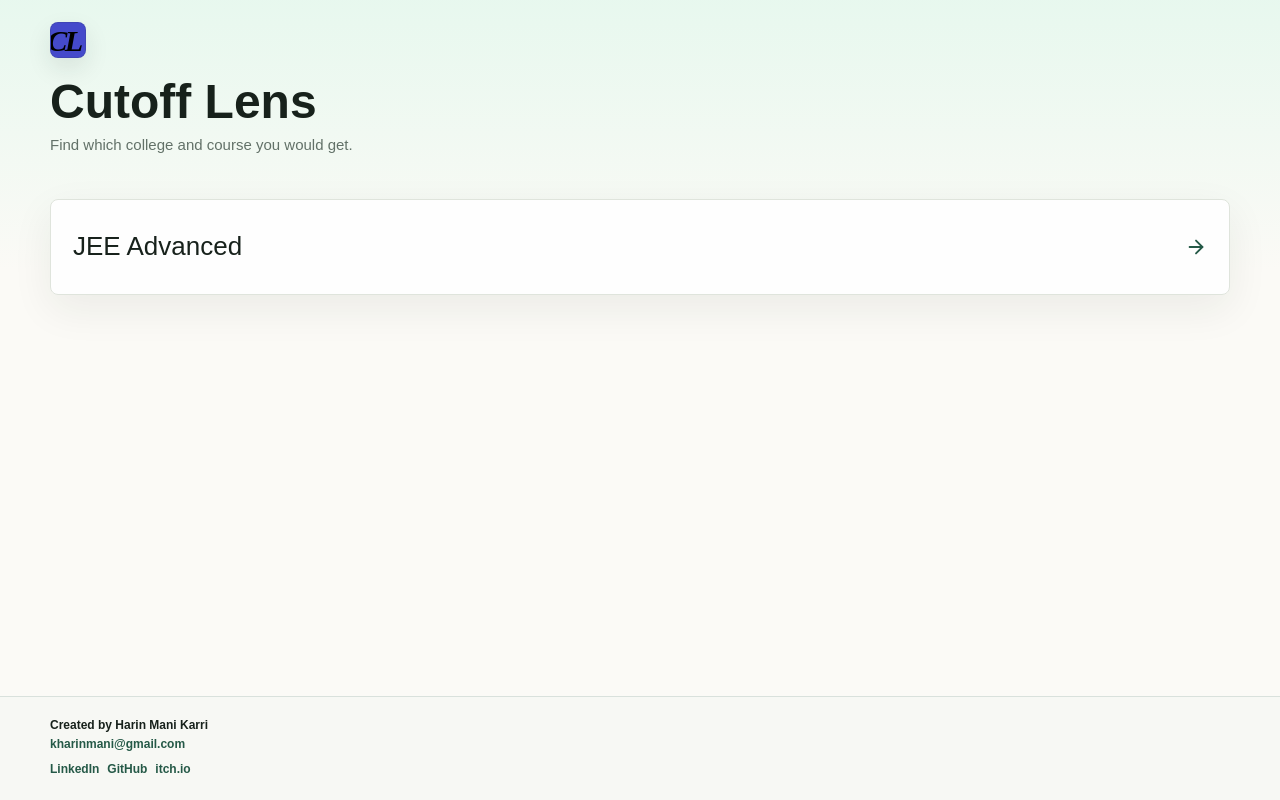
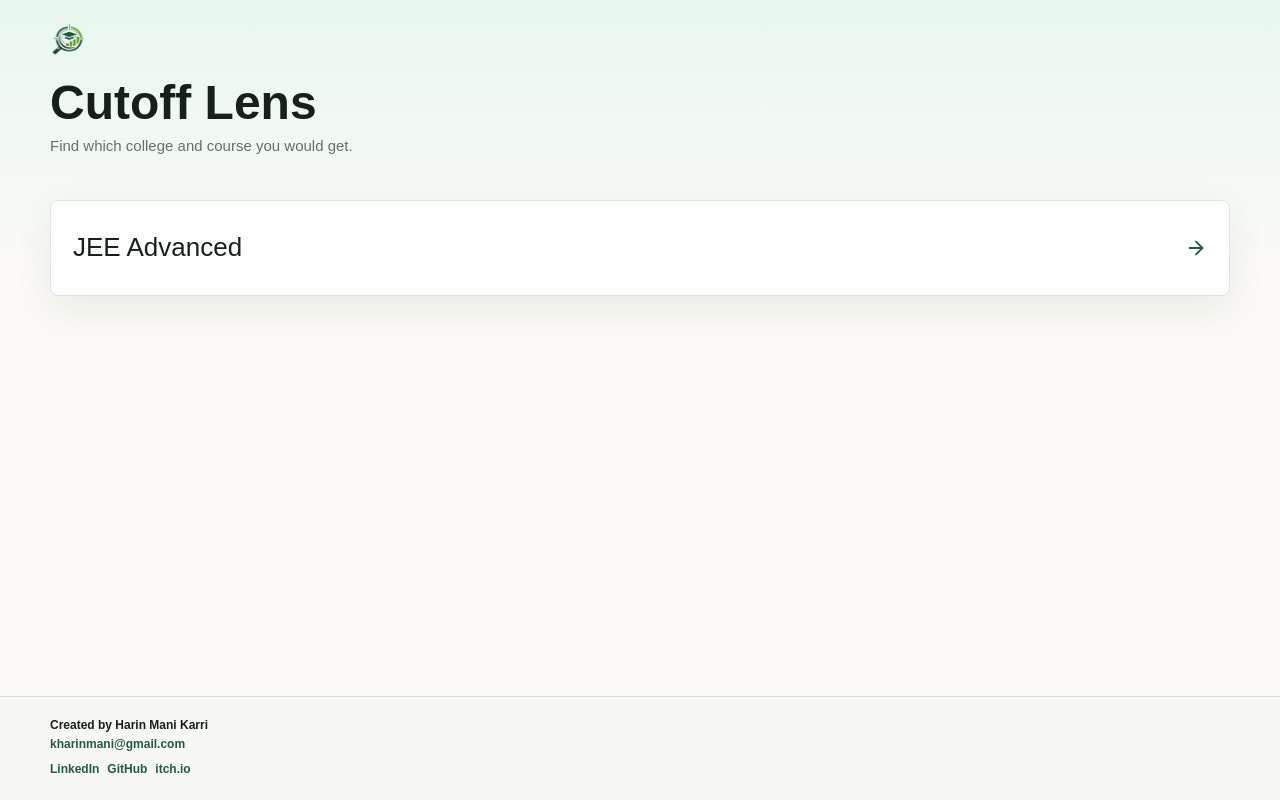
Before and after one commit to HarinManiK/cutoff_lens, a Next.js app: page / in a window 1280 px wide. Built offline with nearby package versions, Linux system fonts and the light colour scheme.

Commit message:
Use official Cutoff Lens logo

```diff
--- a/src/app/globals.css
+++ b/src/app/globals.css
@@ -67,10 +67,6 @@ button {
   align-items: center;
   justify-content: center;
   overflow: hidden;
-  border: 1px solid rgba(31, 41, 35, 0.12);
-  border-radius: 8px;
-  background: #454acb;
-  box-shadow: 0 10px 24px rgba(31, 41, 35, 0.1);
 }
 
 .logo-mark img {
--- a/src/app/layout.tsx
+++ b/src/app/layout.tsx
@@ -6,9 +6,9 @@ export const metadata: Metadata = {
   title: "Cutoff Lens",
   description: "Counselling cutoff explorer for Indian entrance exams.",
   icons: {
-    icon: "/logo.svg",
-    shortcut: "/logo.svg",
-    apple: "/logo.svg",
+    icon: "/logo.png",
+    shortcut: "/logo.png",
+    apple: "/logo.png",
   },
 };
 
--- a/src/components/LogoMark.tsx
+++ b/src/components/LogoMark.tsx
@@ -7,7 +7,7 @@ type LogoMarkProps = {
 export function LogoMark({ className = "" }: LogoMarkProps) {
   return (
     <span className={["logo-mark", className].filter(Boolean).join(" ")} aria-hidden="true">
-      <Image src="/logo.svg" alt="" width={96} height={96} />
+      <Image src="/logo.png" alt="" width={96} height={96} />
     </span>
   );
 }
```
Also changed, not shown: public/logo.png (added), public/logo.svg (deleted).
